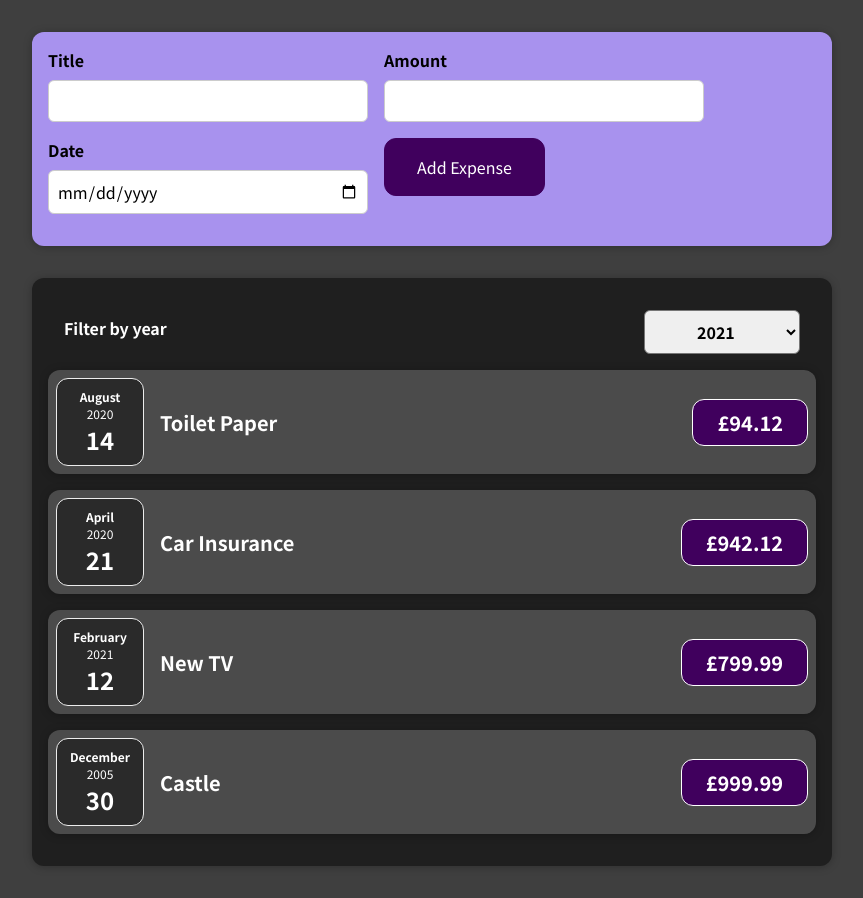
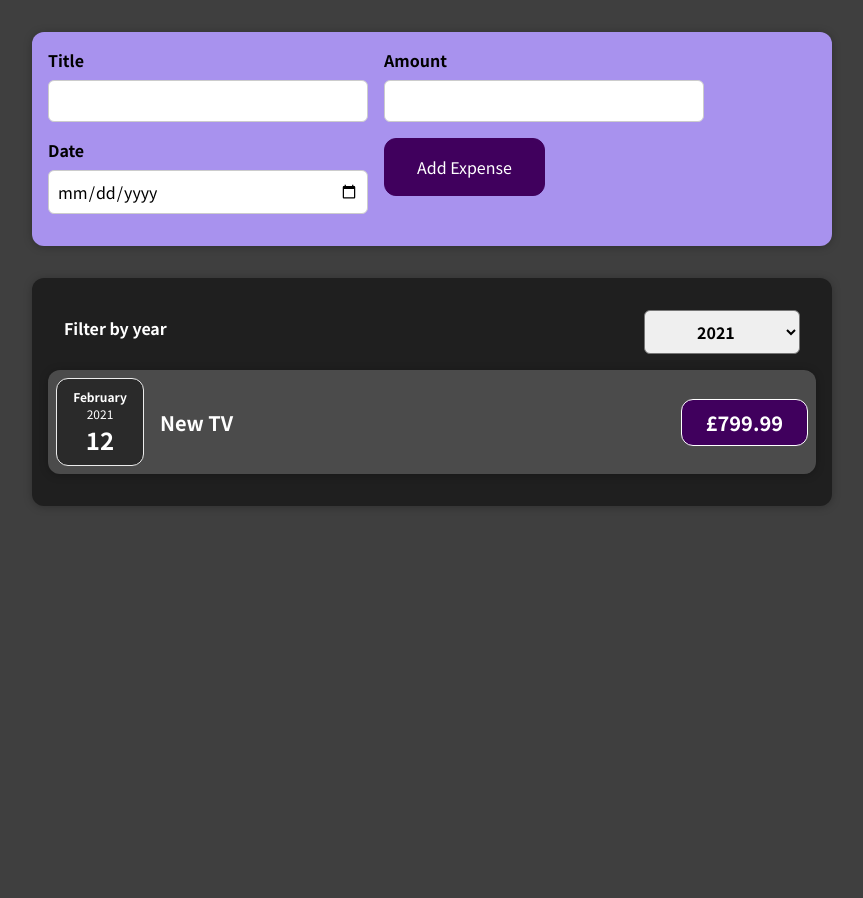
Before and after one commit to albert-kuc/ExpensesInReact, a React (Create React App) app: page / in a window 1280 px wide. Shown: the whole page, without its empty margins (208-1071 px from the left). After the commit the page ends 800 px from the top, so only its background shows below. Built offline with nearby package versions, Linux system fonts and the light colour scheme.

Commit message:
Implement filtering expenses by year

```diff
--- a/src/components/Expenses/ExpenseItem.js
+++ b/src/components/Expenses/ExpenseItem.js
@@ -5,13 +5,14 @@ import Card from "../UI/Card"
 import './ExpenseItem.css';
 
 /**
- * Displays individual expense data
+ * List element representing a card component of individual expense data.
  * @param props
  * @returns {JSX.Element}
  * @constructor
  */
 const ExpenseItem = (props) => {
   return (
+    <li>
       <Card className="expense-item">
         <ExpenseDate date={props.date}/>
         <div className="expense-item__description">
@@ -19,6 +20,7 @@ const ExpenseItem = (props) => {
           <div className="expense-item__price">£{props.amount}</div>
         </div>
       </Card>
+    </li>
   )
 }
 
--- a/src/components/Expenses/Expenses.js
+++ b/src/components/Expenses/Expenses.js
@@ -1,28 +1,31 @@
 import React, {useState} from 'react';
 
-import ExpenseItem from "./ExpenseItem";
 import Card from "../UI/Card"
 import ExpensesFilter from "./ExpensesFilter";
+import ExpensesList from "./ExpensesList";
 import "./Expenses.css"
 
 /**
- * Displays all expense items and year filter.
- * Passes filteredYear to ExpensesFilter and updates filteredYear state by output from  ExpensesFilter.
+ * Card expense component with year filter and expense elements.
  * @param props
  * @returns {JSX.Element}
  * @constructor
  */
 const Expenses = (props) => {
+
   const [filteredYear, setFilteredYear] = useState('2021')
 
   /**
    * Calls setFilteredYear state function to update filteredYear parameter.
-   * The function is passed to child components (ExpensesFilter) where from it is executed.
+   * Function is passed to the child component (ExpensesFilter), where it is executed.
    * @param newFilteredYear string value passed by child component during the event handling
    */
   const filterChangeHandler = newFilteredYear => {
     setFilteredYear(newFilteredYear);
   };
+
+  const expensesFilteredByYear = props.items.filter(expense =>
+    expense.date.getFullYear().toString() === filteredYear)
 
   return (
     <div>
@@ -31,14 +34,7 @@ const Expenses = (props) => {
           selected={filteredYear}
           onFilterChange={filterChangeHandler}
         />
-        {props.items.map(expense => (
-          <ExpenseItem
-            key={expense.id}
-            title={expense.title}
-            amount={expense.amount}
-            date={expense.date}
-          />
-        ))}
+        <ExpensesList items={expensesFilteredByYear}/>
       </Card>
     </div>
   )
--- /dev/null
+++ b/src/components/Expenses/ExpensesList.css
@@ -0,0 +1,9 @@
+.expenses-list {
+    list-style: none;
+    padding: 0;
+}
+
+.expenses-list__fallback {
+    color: white;
+    text-align: center;
+}
--- /dev/null
+++ b/src/components/Expenses/ExpensesList.js
@@ -0,0 +1,32 @@
+import React from "react";
+
+import ExpenseItem from "./ExpenseItem";
+import "./ExpensesList.css";
+
+/**
+ * Unordered list component that maps provided expense data into ExpenseItem components.
+ * @param props provides .items, an array of expenses data
+ * @returns {JSX.Element} list of ExpenseItem components or h2 feedback in case the expenses array is empty
+ * @constructor
+ */
+const ExpensesList = (props) => {
+
+  if (props.items.length === 0) {
+    return <h2 className="expenses-list__fallback">Fount no expenses.</h2>
+  }
+
+  return (
+    <ul className="expenses-list">
+      {props.items.map(expense => (
+        <ExpenseItem
+          key={expense.id}
+          title={expense.title}
+          amount={expense.amount}
+          date={expense.date}
+        />
+      ))}
+    </ul>
+  )
+}
+
+export default ExpensesList
```
Lines whose indentation alone changed are shown as unchanged.
